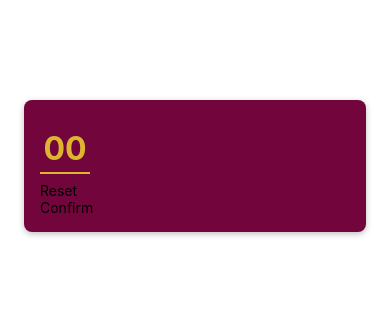
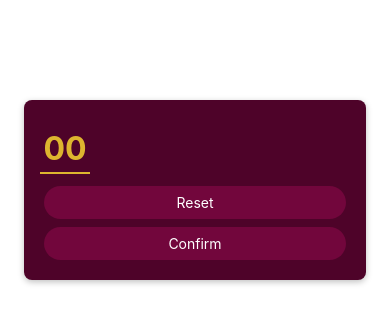
Before and after one commit to JessimH/RNCgame, a React Native app: screen / in a window 390 px wide. Shown: the top 324 px of the page. Built offline with nearby package versions, Linux system fonts and the light colour scheme.

Commit message:
custom Button Component styles between Android and IOS

```diff
--- a/components/PrimaryButton.js
+++ b/components/PrimaryButton.js
@@ -1,11 +1,46 @@
-import { View, Text } from "react-native";
+import { View, Text, Pressable, StyleSheet } from "react-native";
 
 function PrimaryButton({ children }) {
+    const pressHandler = () => {
+        console.log('Button Pressed')
+    }
     return (
-        <View>
-            <Text>{children}</Text>
+        <View style={styles.buttonOuterContainer}>
+            <Pressable
+                onPress={pressHandler}
+                // IOS pressed style
+                style={({ pressed }) =>
+                    pressed
+                        ? [styles.pressedIOS, styles.buttonInnerContainer]
+                        : styles.buttonInnerContainer
+                }
+                // ANDROID pressed style
+                android_ripple={{ color: '#640233' }}>
+                <Text style={styles.buttonTex}>{children}</Text>
+            </Pressable>
         </View>
     )
 }
 
 export default PrimaryButton;
+
+const styles = StyleSheet.create({
+    buttonOuterContainer: {
+        borderRadius: 28,
+        margin: 4,
+        overflow: 'hidden',
+    },
+    buttonInnerContainer: {
+        backgroundColor: '#72063c',
+        paddingVertical: 8,
+        paddingHorizontal: 16,
+    },
+    buttonTex: {
+        color: 'white',
+        textAlign: 'center',
+    },
+
+    pressedIOS: {
+        opacity: 0.75,
+    }
+})
--- a/screens/StartGameScreen.js
+++ b/screens/StartGameScreen.js
@@ -25,7 +25,7 @@
         marginTop: 100,
         padding: 16,
         marginHorizontal: 24,
-        backgroundColor: '#72063c',
+        backgroundColor: '#4e0329',
         borderRadius: 8,
         // ANDROID BOX SHADOW REACT NATIVE
         elevation: 4,
```
